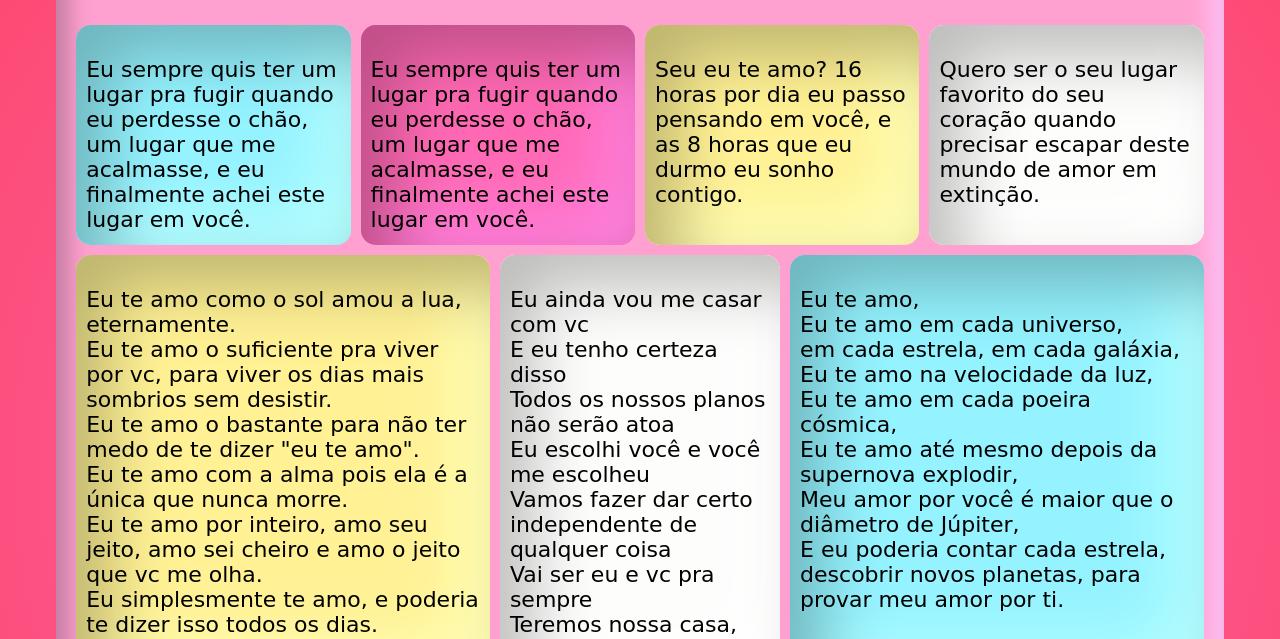
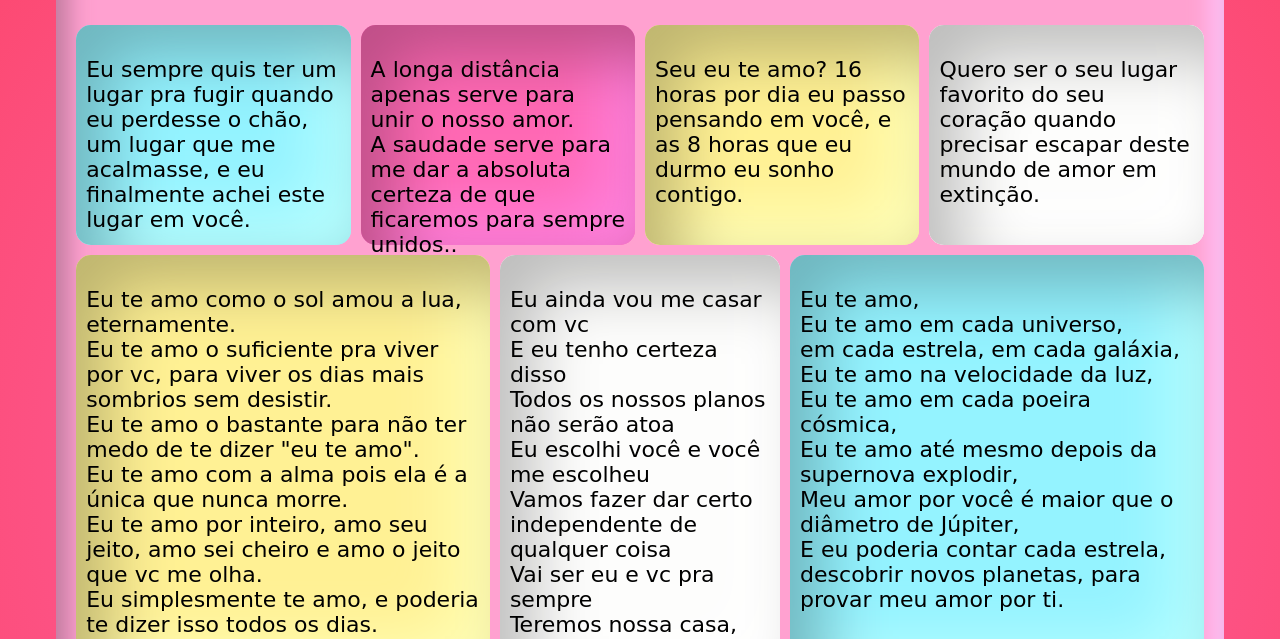
Before and after one commit to wellechi/oi, a plain HTML site: page textinho.html in a window 1280 px wide. Shown: the part 157-796 px from the top of the page. Drawn offline with Linux system fonts and the light colour scheme; a web font is replaced by a local one.

Commit message:
corrigido duplicidade de texto

```diff
--- a/textinho.html
+++ b/textinho.html
@@ -29,8 +29,8 @@
           </div>
           <div class="post1 cor2">
             <p>
-              Eu sempre quis ter um lugar pra fugir quando eu perdesse o chão, um
-              lugar que me acalmasse, e eu finalmente achei este lugar em você.
+              A longa distância apenas serve para unir o nosso amor. <br>
+              A saudade serve para me dar a absoluta certeza de que ficaremos para sempre unidos..
             </p>
           </div>
           <div class="post1 cor3">
```
Also changed, not shown: index.html (+1 -0 lines).
